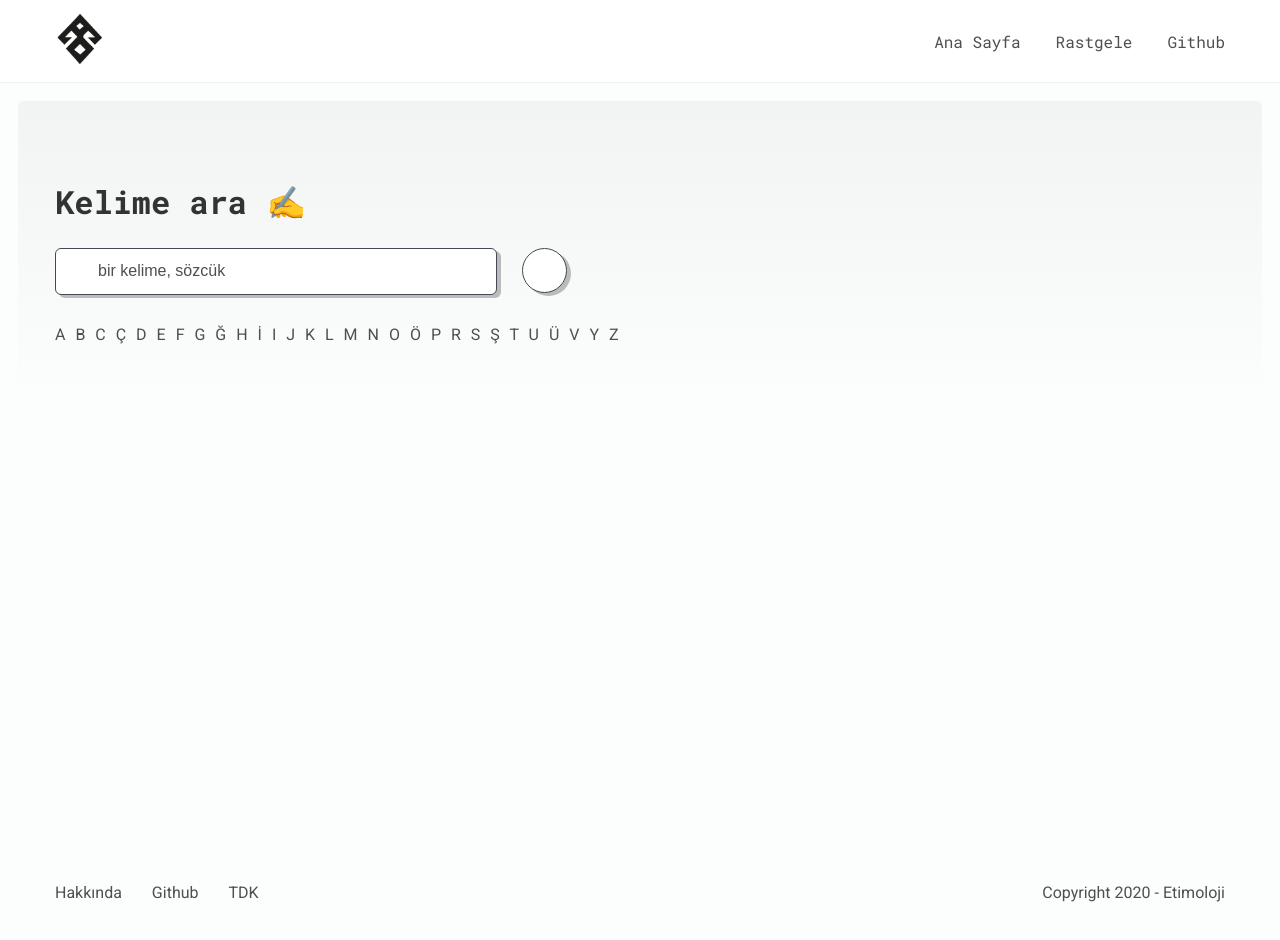
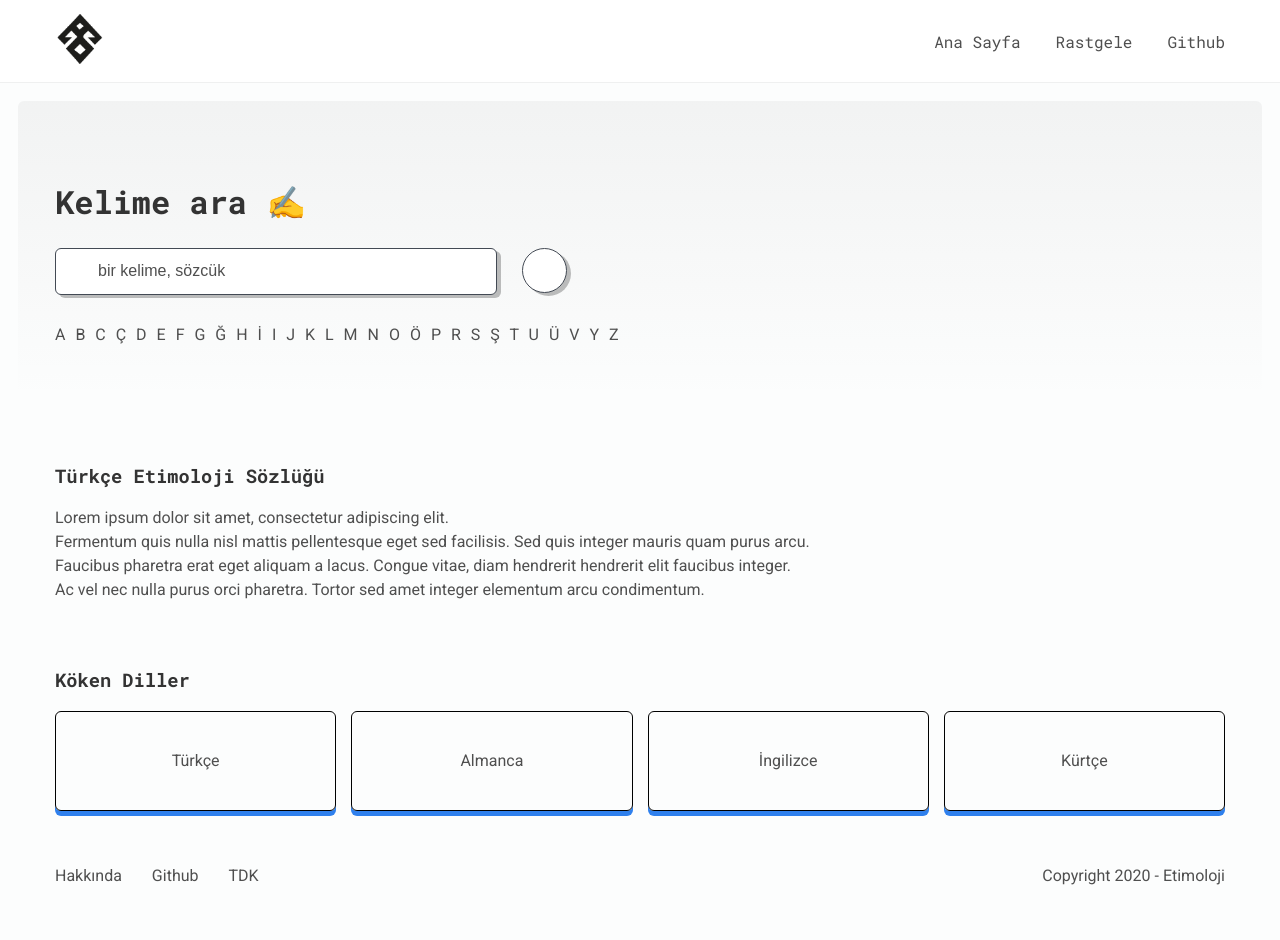
Before and after one commit to fdemir/etymology-turkish, a Nuxt app: page / in a window 1280 px wide. Shown: the top 940 px of the page. Built offline with nearby package versions, Linux system fonts and the light colour scheme; some icons are missing.

Commit message:
add home page

```diff
--- a/pages/index.vue
+++ b/pages/index.vue
@@ -1,20 +1,39 @@
 <template>
   <div class="content">
     <SearchSection />
+    <main class="container">
+      <section>
+        <Description />
+      </section>
+      <section>
+        <LanguageOrigins />
+      </section>
+    </main>
   </div>
 </template>
 
 <script>
 import SearchSection from '~/components/Home/SearchSection'
+import Description from '~/components/Home/Description'
+import LanguageOrigins from '~/components/Home/LanguageOrigins'
+
 export default {
   components: {
     SearchSection,
+    Description,
+    LanguageOrigins,
   },
 }
 </script>
 
 <style lang="scss" scoped>
 .content {
-  min-height: 100vh;
+  main {
+    padding: 25px 0;
+
+    section {
+      padding-bottom: 30px;
+    }
+  }
 }
 </style>
```
